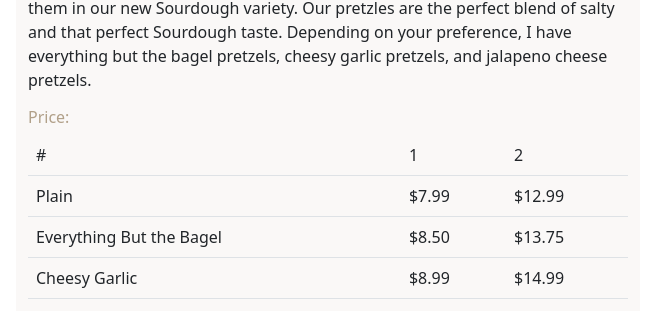
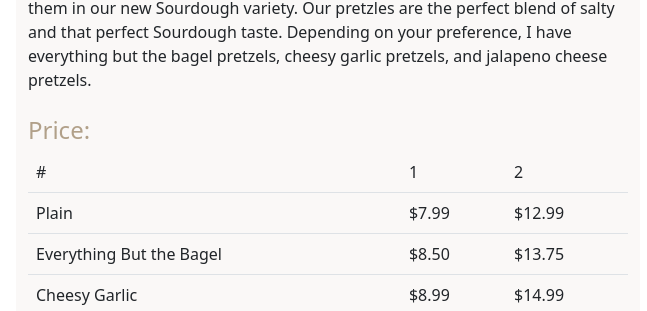
Before and after one commit to Arnavsheth-hash/SourdopeBread, a plain HTML site: page SourDopeBread/index.html in a window 1280 px wide. Shown: the part 1107-1418 px from the top of the page, 0-647 px from the left. Drawn offline with nearby package versions, Linux system fonts and the light colour scheme; a script that the page names is missing.

Commit message:
Change size of price heading

```diff
--- a/SourDopeBread/index.html
+++ b/SourDopeBread/index.html
@@ -68,7 +68,7 @@
           " alt="">
           <h4>About:</h4>
           <p style="margin-top: 1em;">There's nothing better than soft, chewy, warm pretzels. Now, you can enjoy them in our new Sourdough variety. Our pretzles are the perfect blend of salty and that perfect Sourdough taste. Depending on your preference, I have everything but the bagel pretzels, cheesy garlic pretzels, and jalapeno cheese pretzels. </p>
-          <h6>Price:</h6>
+          <h4>Price:</h4>
           <table class="table">
             <thead>
               <tr>
```
